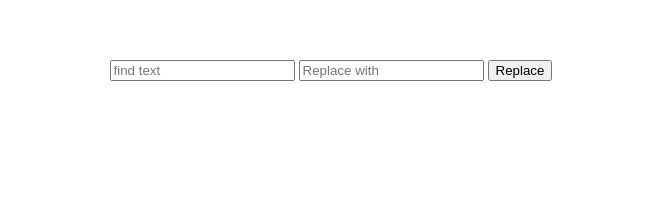
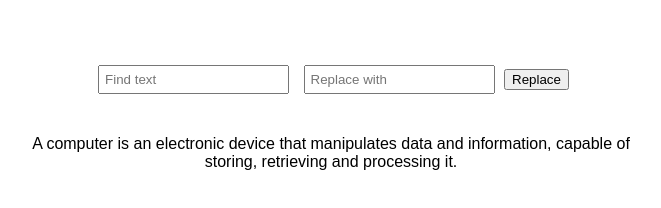
Before and after one commit to AfaqAhmd/SMIT, a plain HTML site: page index-of/index.html in a window 1280 px wide. Both pictures are taken after a click on the button "Replace". Shown: the whole page, without its empty margins (309-970 px from the left). Drawn offline with Linux system fonts and the light colour scheme.

Commit message:
index of

```diff
--- a/index-of/app.js
+++ b/index-of/app.js
@@ -1,25 +1,22 @@
+function runIndexof() {
+  var paragraph = document.getElementById("paragraph");
 
+  // Current text in paragraph
+  var text = paragraph.innerText;
 
+  var txt1 = document.getElementById("text-1").value.trim();
+  var txt2 = document.getElementById("text-2").value.trim();
 
+  var findtext = text.indexOf(txt1);
 
-function runIndexof(){
+  if (findtext !== -1) {
+    // Replace txt1 with txt2
+    text = text.slice(0, findtext) + txt2 + text.slice(findtext + txt1.length);
 
-
-    var text = 'A computer is an electronic device that manipulates data and information, capable of storing, retrieving and processing it.';
-    console.log(text);
-
-    var txt1 = document.getElementById("text-1").value;
-    var txt2 = document.getElementById("text-2").value;
-
-    var findtext = text.indexOf(txt1);
-
-    if (findtext !== -1) {
-         text = text.slice(0, findtext) + txt2 + text.slice(findtext + txt1.length);
-         console.log(text);
-    }
-    else
-    {
-
-        console.log(text);
-    }
+    // Update paragraph on the page
+    paragraph.innerText = text;
+    console.log("Replaced Text:", text);
+  } else {
+    console.log("Text to find not found.");
+  }
 }
--- a/index-of/index.html
+++ b/index-of/index.html
@@ -3,36 +3,44 @@
 <head>
   <meta charset="UTF-8">
   <meta name="viewport" content="width=device-width, initial-scale=1.0">
-    <title>IndexOf</title>
-
+  <title>IndexOf Replace</title>
   <style>
-        body{
+    body {
       display: flex;
       align-items: center;
       justify-content: center;
+      flex-direction: column;
       margin-top: 60px;
+      font-family: Arial, sans-serif;
+    }
+
+    .main {
+      margin-bottom: 20px;
+    }
+
+    input {
+      margin: 5px;
+      padding: 5px;
+    }
+
+    p {
+      max-width: 600px;
+      text-align: center;
     }
   </style>
 </head>
 <body>
 
   <div class="main">
-
-
-                <input type="text" placeholder="find text" id="text-1">
+    <input type="text" placeholder="Find text" id="text-1">
     <input type="text" placeholder="Replace with" id="text-2">
     <button onclick="runIndexof()">Replace</button>
+  </div>
 
-
-
-
-
-
-
-
-
-
-            </div>
+  <!-- Paragraph to display -->
+  <p id="paragraph">
+    A computer is an electronic device that manipulates data and information, capable of storing, retrieving and processing it.
+  </p>
 
   <script src="app.js"></script>
 </body>
```
Lines whose indentation alone changed are shown as unchanged.
